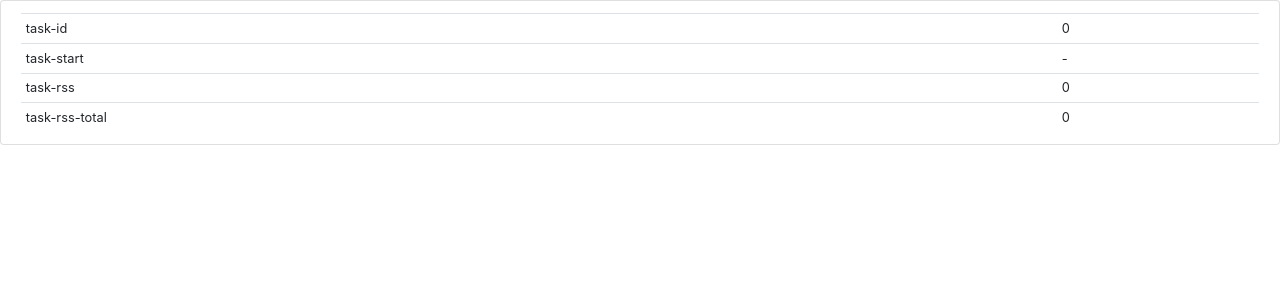
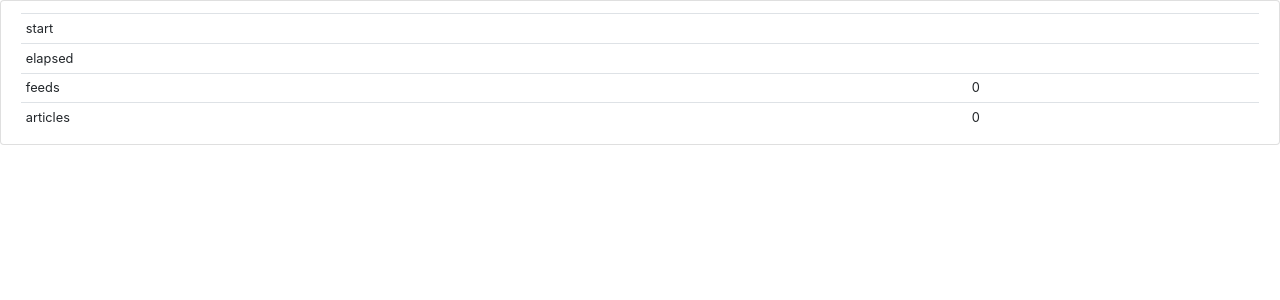
Before and after one commit to dreamerminsk/news, a Python web app: template templates/feeds.html in a window 1280 px wide. Shown: the part 56-356 px from the top of the page. Run offline with Jinja, Linux system fonts and the light colour scheme; the template is opened without the code that fills it, so the values that code supplies are empty; some libraries are stand-ins or nearby versions.

Commit message:
Update feeds.html

```diff
--- a/templates/feeds.html
+++ b/templates/feeds.html
@@ -4,16 +4,16 @@
   <li id="last" class="list-group-item">
     <table class="table table-sm small p-0 m-0">
       <tr>
-        <td>task-id</td><td id='task-id'>0</td>
+        <td>start</td><td id='task-start'></td>
       </tr>
       <tr>
-        <td>task-start</td><td id='task-start'>-</td>
+        <td>elapsed</td><td id='task-elapsed'></td>
       </tr>
       <tr>
-        <td>task-rss</td><td id='task-rss'>0</td>
+        <td>feeds</td><td id='task-feeds'>0</td>
       </tr>
       <tr>
-        <td>task-rss-total</td><td id='task-rss-total'>0</td>
+        <td>articles</td><td id='task-articles'>0</td>
       </tr>
     </table>
   </li>
```
